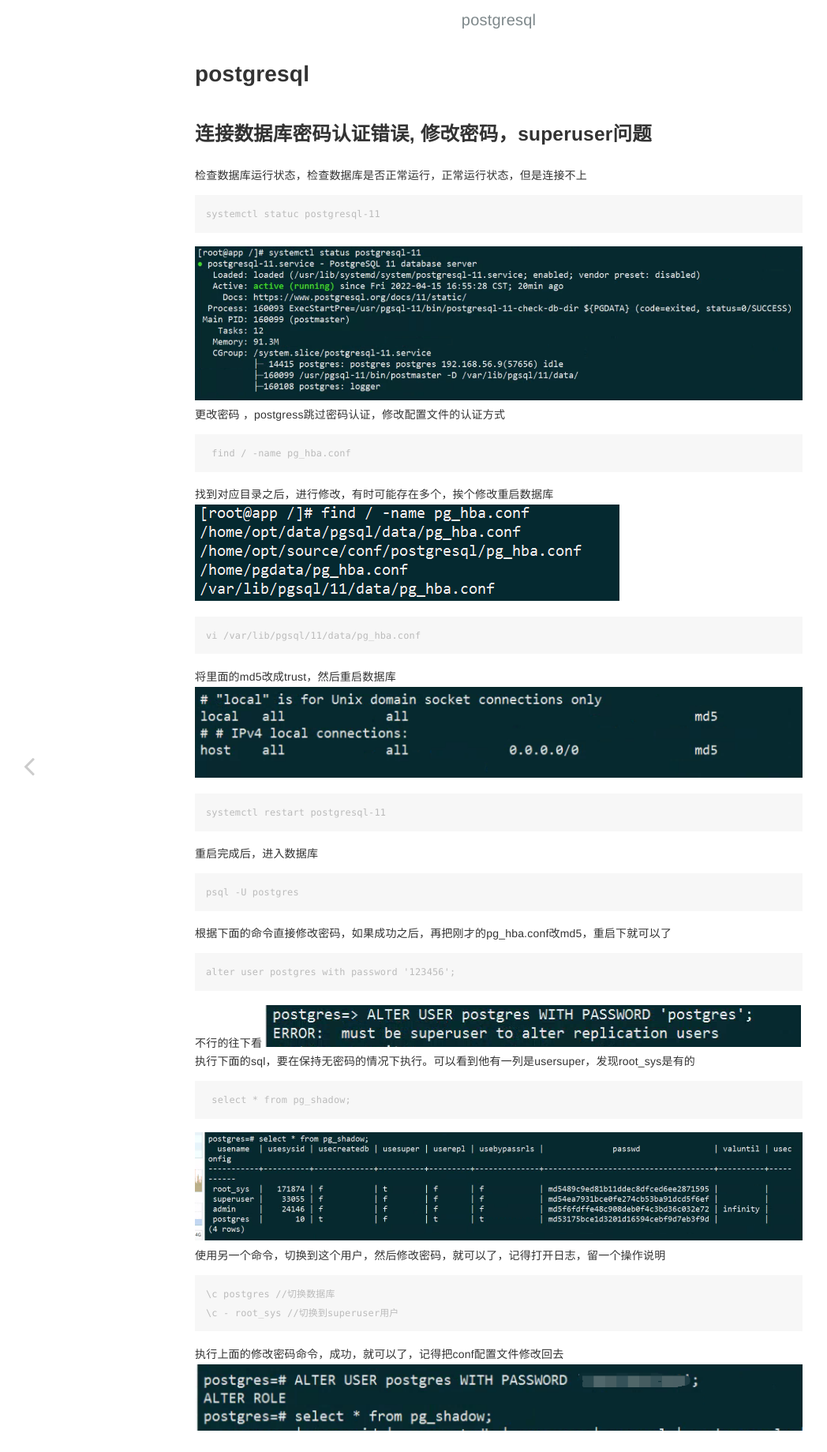
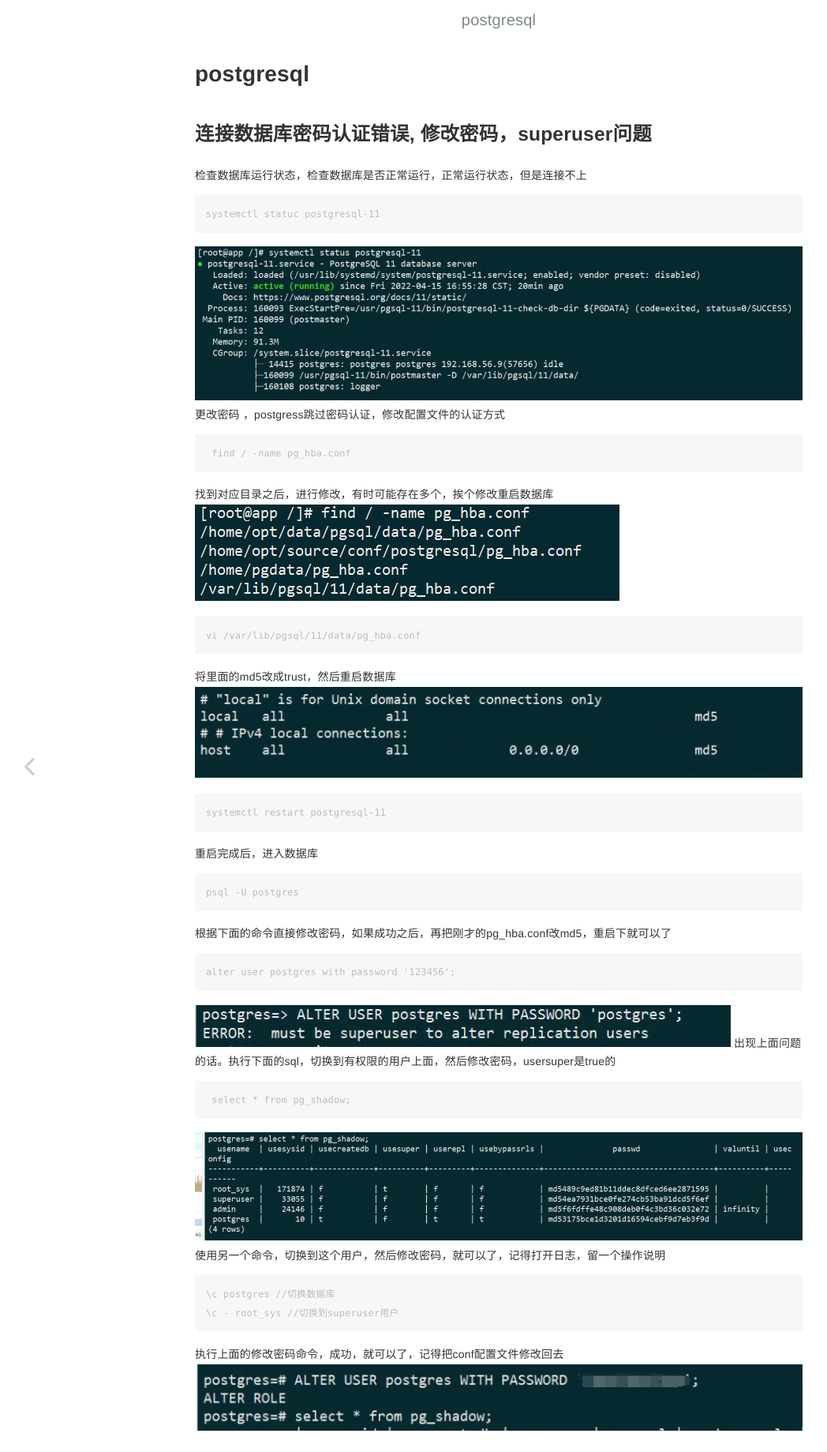
Before and after one commit to liangkuaiqianderoubaozi/blog, a Jekyll site: the page built from _posts/2022-04-15-postgresql.md, in a window 1280 px wide. Shown: the whole page at 79% size, without its empty margins (8-1056 px from the left). Built offline with Jekyll 4.4.1, drawn with Linux system fonts in a browser that asks for light colours.

Commit message:
pgsql图片修改

```diff
--- a/_posts/2022-04-15-postgresql.md
+++ b/_posts/2022-04-15-postgresql.md
@@ -38,9 +38,8 @@ psql -U postgres
 ~~~
 alter user postgres with password '123456';
 ~~~
-不行的往下看
-  ![img_3.png](https://liangkuaiqianderoubaozi.github.io/blog/gitbook/resources/2022-04-15-postgresql/img_3.png)
-执行下面的sql，要在保持无密码的情况下执行。可以看到他有一列是usersuper，发现root_sys是有的
+![img_3.png](https://liangkuaiqianderoubaozi.github.io/blog/gitbook/resources/2022-04-15-postgresql/img_3.png)
+出现上面问题的话。执行下面的sql，切换到有权限的用户上面，然后修改密码，usersuper是true的
 ~~~
  select * from pg_shadow;
 ~~~
```
